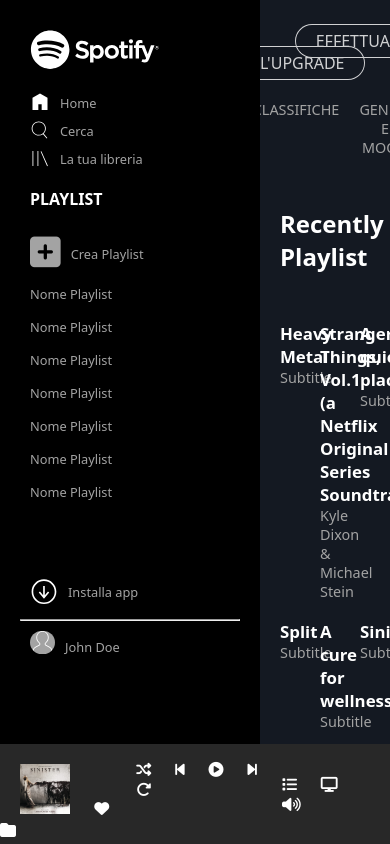
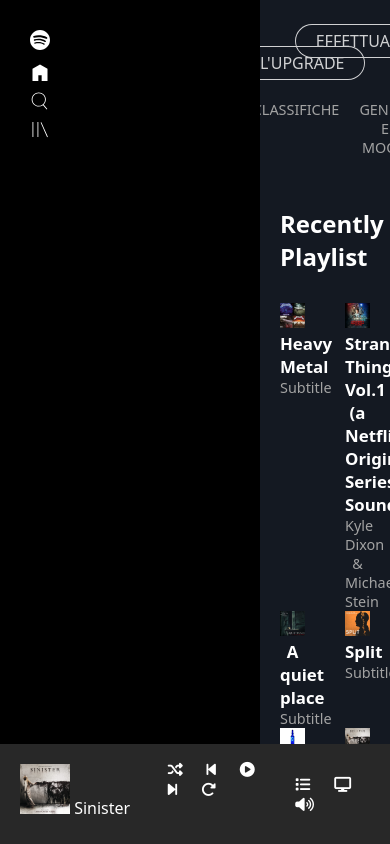
Before and after one commit to valentinaiori/html-css-spotifyweb, a plain HTML site: page index.html in a window 390 px wide. Drawn offline with Linux system fonts and the light colour scheme.

Commit message:
Add first part of media query

```diff
--- a/index.html
+++ b/index.html
@@ -12,9 +12,12 @@
 </head>
 <body>
     <div class="web-app">
+
+        <!-- aside -->
             <aside>
                 <div class="menu">
-                    <img id="logo-spotify" src="img/logo.svg" alt="Logo-spotify">
+                    <img class="xs-hidden" src="img/logo.svg" alt="Logo-spotify">
+                    <img class="xs-show" src="img/logo-small.svg" alt="logo-small-spotify">
 
                     <a class="flex" href="#">
                         <img id="home-spotify" src="img/home.svg" alt="Home-spotify">
@@ -28,8 +31,8 @@
                         <img id="libreria-spotify" src="img/libreria.svg" alt="Libreria-spotify">
                         <span>La tua libreria</span>
                     </a>
+                </div>
 
-                    </div>
                 <div class="playlist">
                     <h4>PLAYLIST</h4>
                     <a class="flex" href="#">
@@ -44,6 +47,7 @@
                     <a class="flex" href="#">Nome Playlist</a>
                     <a class="flex" href="#">Nome Playlist</a>
                 </div>
+
                 <div class="profile">
                     <a class="flex" href="#">
                         <img id="download-logo" src="img/download.svg" alt="download-logo">
@@ -56,11 +60,17 @@
                     </a>
                 </div>
             </aside>
+        <!-- /aside -->
 
+        <!-- main -->
         <main>
+
+            <!-- header-->
              <header>
                 <a href="#">EFFETTUA L'UPGRADE</a>
             </header>
+            <!-- /header-->
+
             <div id="album-container">
                 <div class="title flex">
                     <a href="#">IN EVIDENZA</a>
@@ -165,11 +175,14 @@
 
                 </div>
         </main>
+        <!-- /main -->
+
 
         <!-- footer-->
         <footer class="flex">
             <div class="icon-sx">
                 <img src="img/sinister.jpeg" alt="img-sinister">
+                <span>Sinister</span>
                 <i class="fa-solid fa-heart"></i>
                 <i class="fa-solid fa-folder"></i>
             </div>
@@ -191,9 +204,5 @@
         <!-- /footer-->
 
     </div>
-
-
-
-
 </body>
 </html>
--- a/style.css
+++ b/style.css
@@ -27,12 +27,19 @@ aside{
     padding: 10px;
 }
 
-#logo-spotify{
+.xs-show{
+    width: 20px;
+    margin-left: 20px;
+    padding-top: 20px;
+    display: none;
+}
+
+.xs-hidden{
     width: 150px;
     padding-left: 20px;
     margin-top: 20px;
     margin-bottom: 10px;
-    color: #a3a3a3;
+
 }
 
 .menu a{
@@ -92,14 +99,13 @@ h4{
     color: #a3a3a3;
     display: flex;
     flex-direction: row;
-    margin-top: 15px;
+    margin-top: 10px;
     margin-left: 20px;
     font-size: 0.8rem;
 }
 
 .profile{
-    margin-top: 75px;
-
+    margin-top: 100px;
 }
 
 #profile-logo{
@@ -219,7 +225,6 @@ header{
     width: calc(100% - 260px);
     text-align: right;
     padding-top: 30px;
-
 }
 
 header a{
@@ -231,12 +236,7 @@ header a{
     margin-right: 25px;
 }
 
-
-
 /* /header */
-
-
-
 /* /main */
 
 /* footer */
@@ -294,3 +294,39 @@ footer img{
     padding-right: 20px;
 }
 /* /footer */
+
+
+/* media query */
+
+
+
+@media screen and (max-width:878px) {
+    .card-album{
+        width: calc(100% / 4);
+    }
+}
+
+
+@media screen and (max-width: 600px) {
+    .card-album{
+        width: calc(100% / 2);
+    }
+}
+
+
+@media screen and (max-width: 480px){
+
+    .xs-hidden, .playlist, .profile, .menu span{
+        display: none;
+    }
+
+    .xs-show{
+        display: initial;
+    }
+
+    .card-album{
+        width: calc(100% / 2);
+    }
+
+
+}
```
Lines whose indentation alone changed are shown as unchanged.
